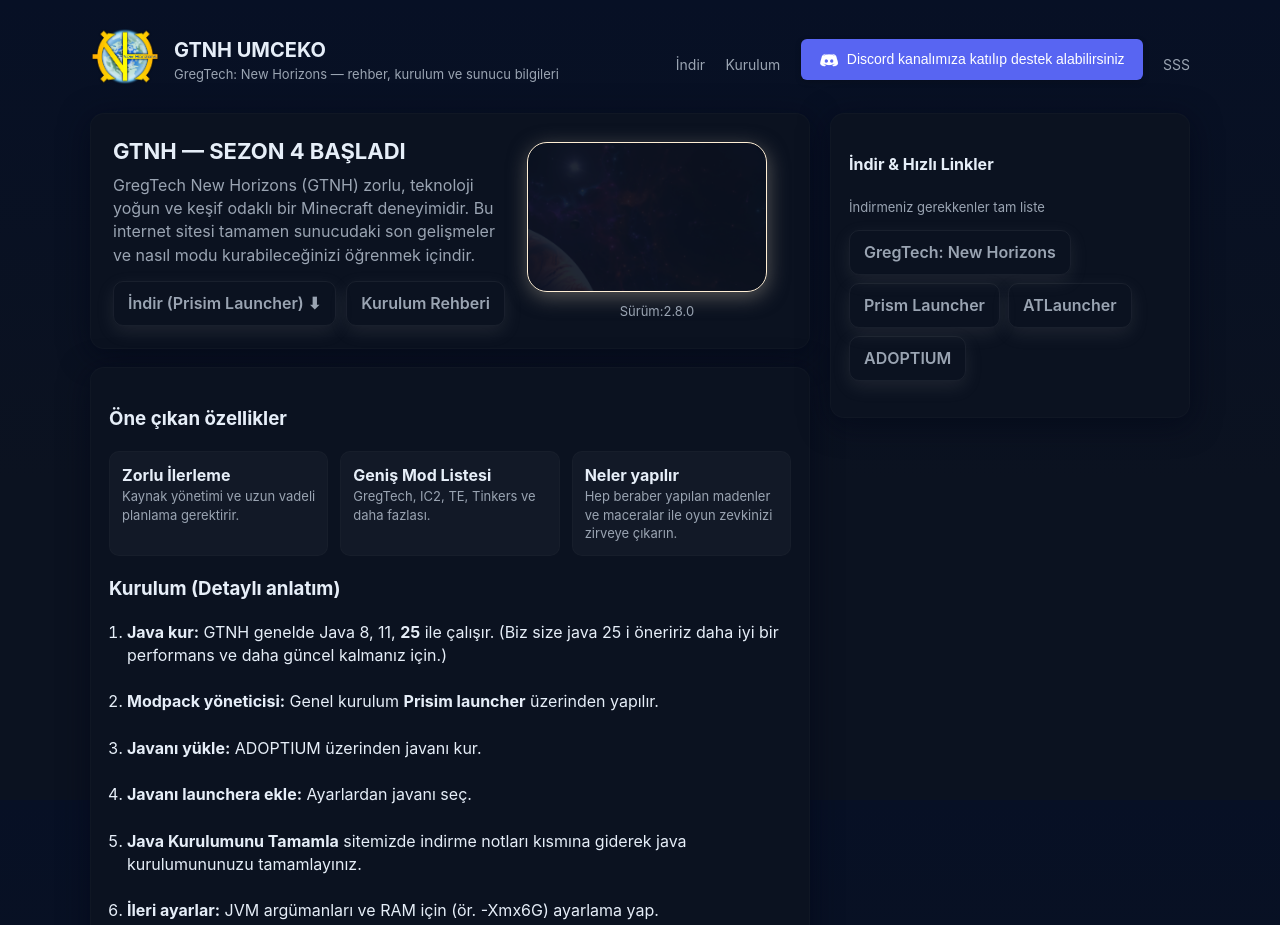
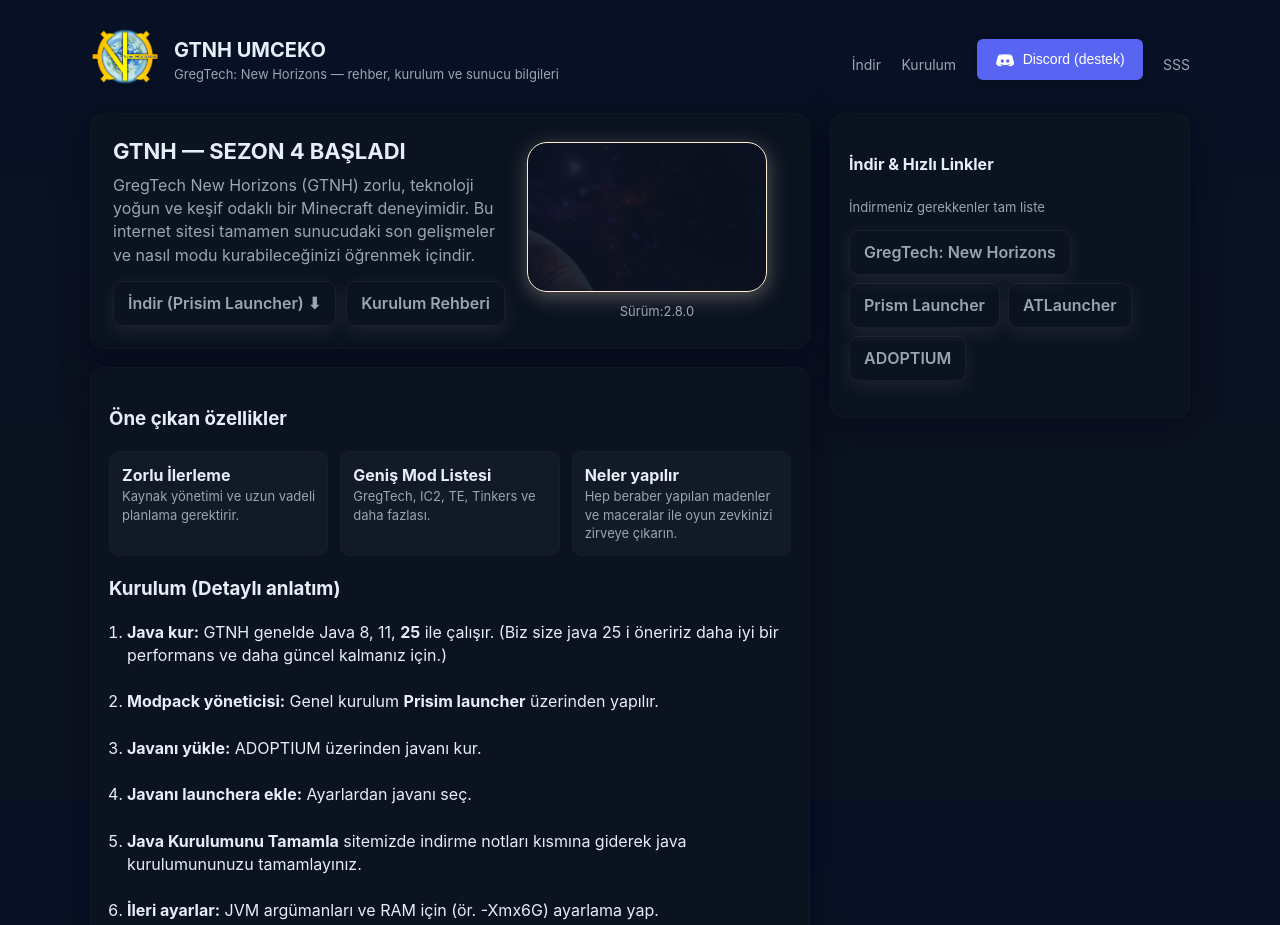
Before and after one commit to cankaan200772-code/cankaan200772-code.github.io, a website built with webpack: page index.html in a window 1280 px wide. Shown: the top 925 px of the page. Built offline with nearby package versions, Linux system fonts and the light colour scheme.

Commit message:
güncelledim

```diff
--- a/index.html
+++ b/index.html
@@ -117,7 +117,7 @@
 
             <img src="discord.png" alt="Buton Icon" height="20" style="display:block;">
 
-             Discord kanalımıza katılıp destek alabilirsiniz
+             Discord (destek)
           </a>
 
 
```
